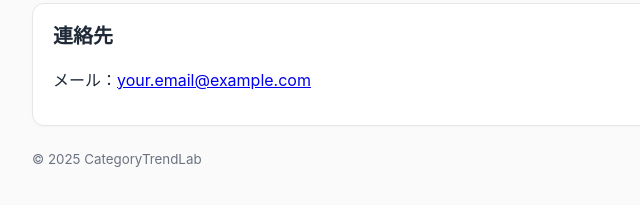
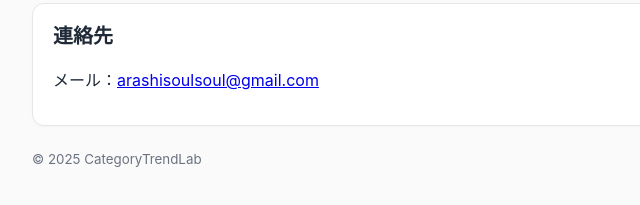
Before and after one commit to ljr10225008/category-trend-lab, a plain HTML site: page index.html in a window 1280 px wide. Shown: the part 551-756 px from the top of the page, 144-784 px from the left. Drawn offline with Linux system fonts and the light colour scheme.

Commit message:
Update email address in contact section

```diff
--- a/index.html
+++ b/index.html
@@ -41,7 +41,7 @@
 
     <section>
       <h2>連絡先</h2>
-      <p>メール：<a href="mailto:your.email@example.com">your.email@example.com</a></p>
+      <p>メール：<a href="mailto:arashisoulsoul@gmail.com">arashisoulsoul@gmail.com</a></p>
     </section>
   </main>
 
```
